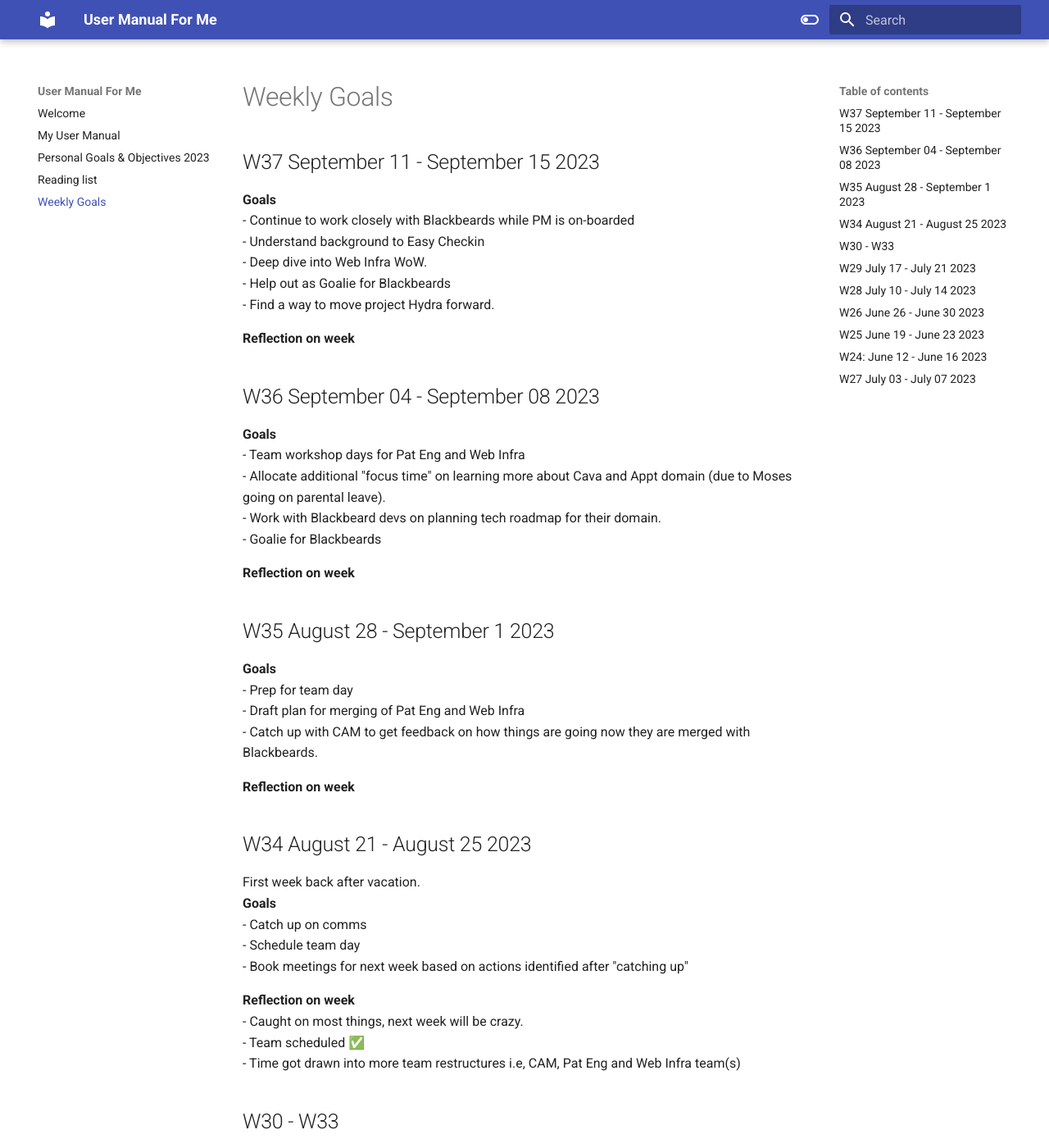
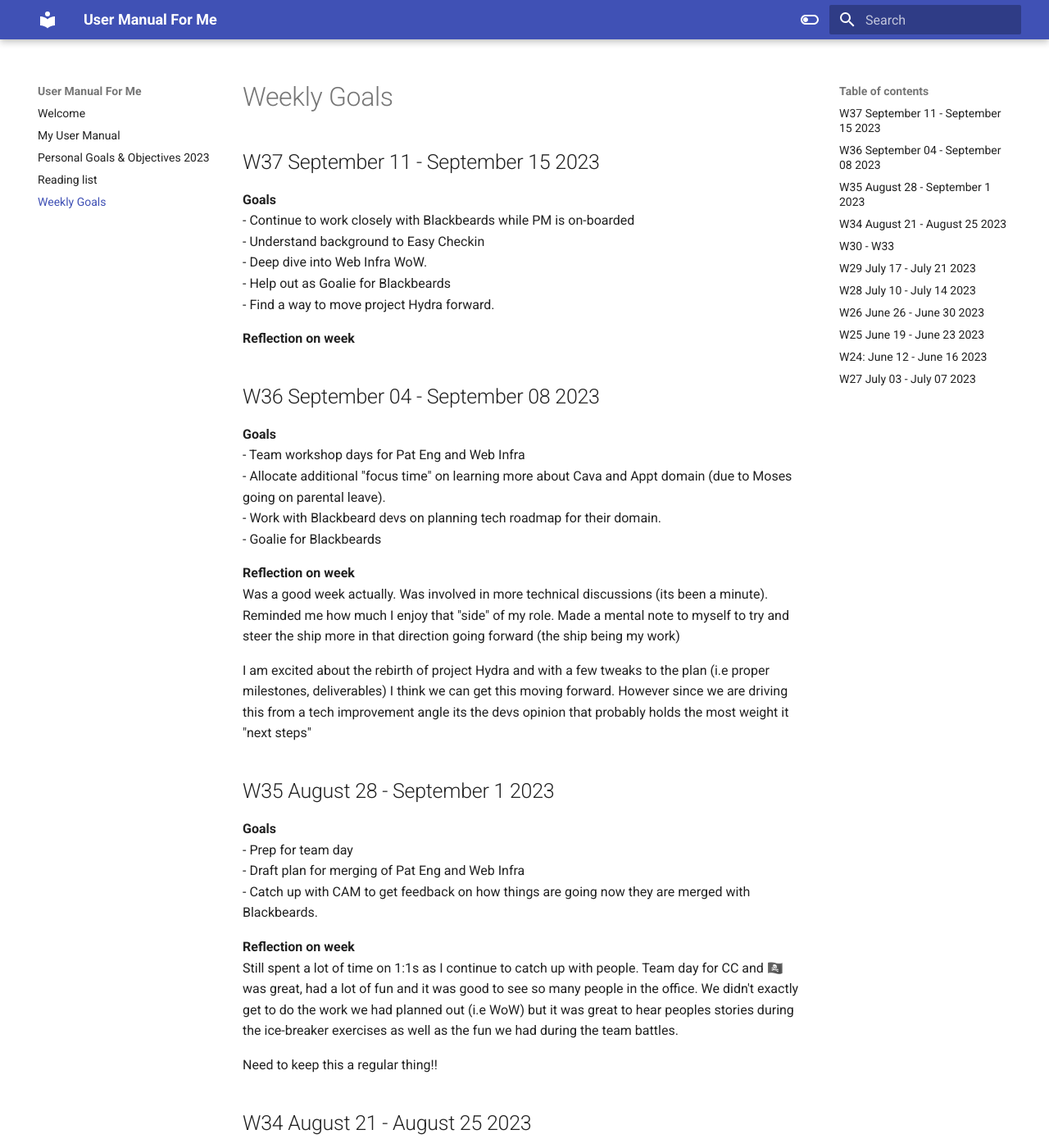
Before and after one commit to skakau/my-ramblings, an MkDocs documentation site: the page built from docs/Weekly Goals.md, in a window 1280 px wide and 1400 px high. Shown: the whole window at 82% size. Built offline with MkDocs 1.6.1 and Material for MkDocs 9.7.7, drawn with Linux system fonts in a browser that asks for light colours.

Commit message:
PUSH NOTE : Weekly Goals.md

```diff
--- a/docs/Weekly Goals.md
+++ b/docs/Weekly Goals.md
@@ -20,7 +20,9 @@ share: true
 - Goalie for Blackbeards
 
 **Reflection on week**
+Was a good week actually. Was involved in more technical discussions (its been a minute). Reminded me how much I enjoy that "side" of my role. Made a mental note to myself to try and steer the ship more in that direction going forward (the ship being my work)
 
+I am excited about the rebirth of project Hydra and with a few tweaks to the plan (i.e proper milestones, deliverables) I think we can get this moving forward. However since we are driving this from a tech improvement angle its the devs opinion that probably holds the most weight it "next steps"
 
 
 ## W35 August 28 - September 1 2023
@@ -30,6 +32,9 @@ share: true
 - Catch up with CAM to get feedback on how things are going now they are merged with Blackbeards.
 
 **Reflection on week**
+Still spent a lot of time on 1:1s as I continue to catch up with people. Team day for CC and 🏴‍☠️ was great, had a lot of fun and it was good to see so many people in the office. We didn't exactly get to do the work we had planned out (i.e WoW) but it was great to hear peoples stories during the ice-breaker exercises as well as the fun we had during the team battles.
+
+Need to keep this a regular thing!!
 
 
 ## W34 August 21 - August 25 2023
```
